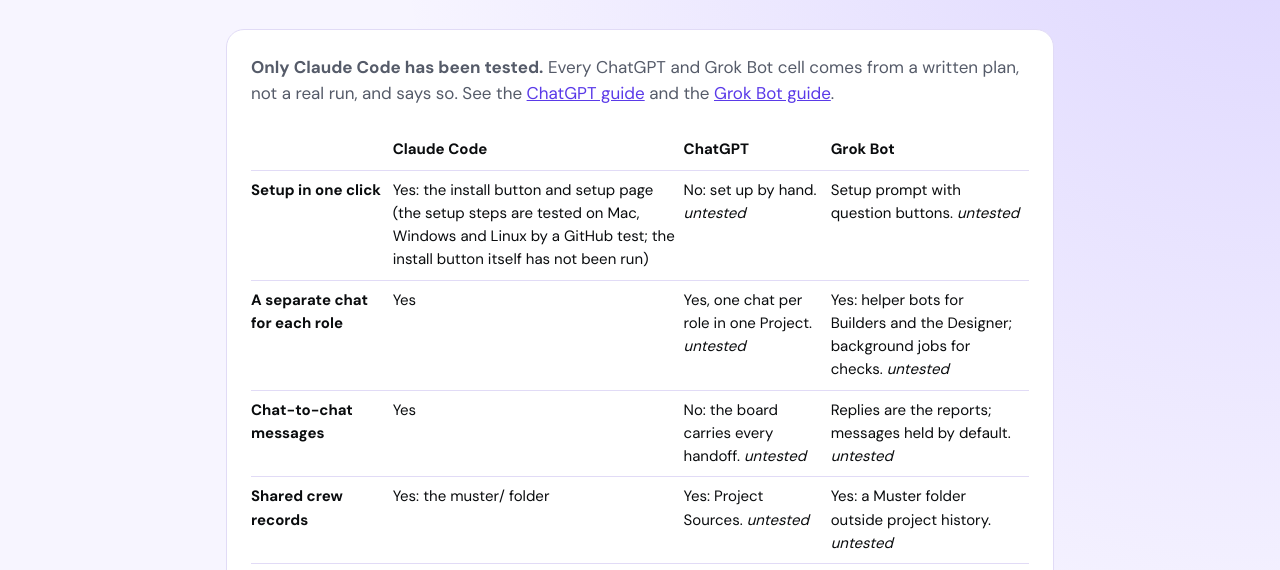
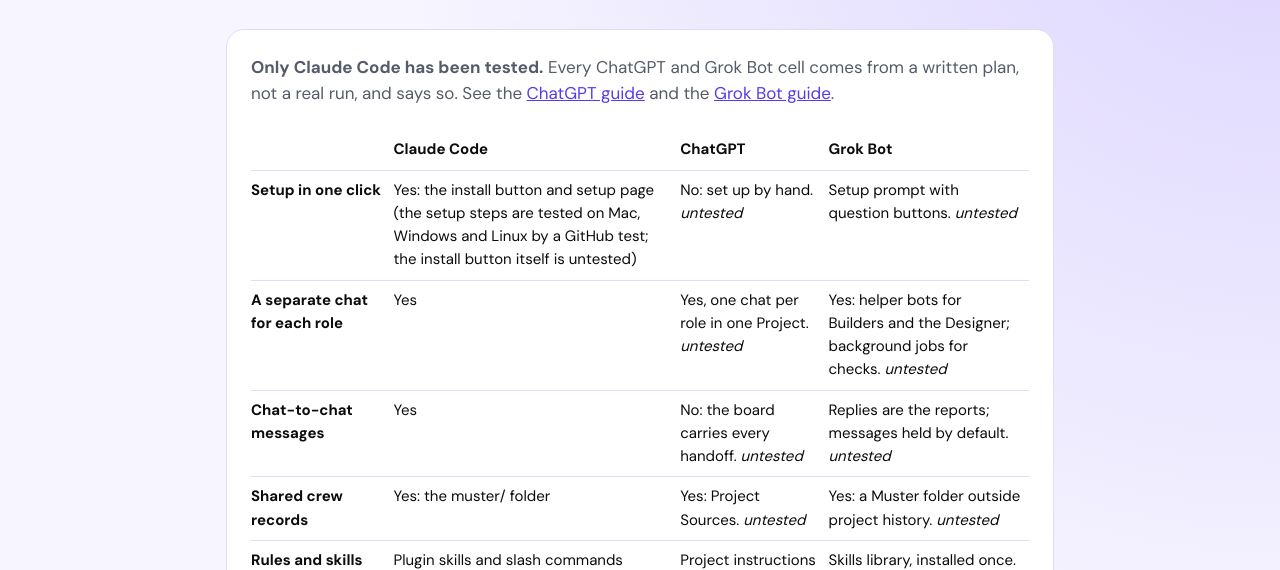
Before and after one commit to d4rthban3/muster, a plain HTML site: page docs/compatibility.html in a window 1280 px wide. Shown: the part 183-753 px from the top of the page. Drawn offline with Linux system fonts and the light colour scheme.

Commit message:
Compatibility: the install button is marked untested
Co-Authored-By: Claude Sonnet 5.5 <noreply@anthropic.com>

```diff
--- a/docs/compatibility.html
+++ b/docs/compatibility.html
@@ -51,7 +51,7 @@ table{width:100%;border-collapse:collapse;font-size:15px;margin:8px 0}th,td{text
 <p><b>Only Claude Code has been tested.</b> Every ChatGPT and Grok Bot cell comes from a written plan, not a real run, and says so. See the <a href="chatgpt.html">ChatGPT guide</a> and the <a href="grokbot.html">Grok Bot guide</a>.</p>
 <div class="tbl"><table>
 <tr><th></th><th>Claude Code</th><th>ChatGPT</th><th>Grok Bot</th></tr>
-<tr><th scope="row">Setup in one click</th><td>Yes: the install button and setup page (the setup steps are tested on Mac, Windows and Linux by a GitHub test; the install button itself has not been run)</td><td>No: set up by hand. <i>untested</i></td><td>Setup prompt with question buttons. <i>untested</i></td></tr>
+<tr><th scope="row">Setup in one click</th><td>Yes: the install button and setup page (the setup steps are tested on Mac, Windows and Linux by a GitHub test; the install button itself is untested)</td><td>No: set up by hand. <i>untested</i></td><td>Setup prompt with question buttons. <i>untested</i></td></tr>
 <tr><th scope="row">A separate chat for each role</th><td>Yes</td><td>Yes, one chat per role in one Project. <i>untested</i></td><td>Yes: helper bots for Builders and the Designer; background jobs for checks. <i>untested</i></td></tr>
 <tr><th scope="row">Chat-to-chat messages</th><td>Yes</td><td>No: the board carries every handoff. <i>untested</i></td><td>Replies are the reports; messages held by default. <i>untested</i></td></tr>
 <tr><th scope="row">Shared crew records</th><td>Yes: the muster/ folder</td><td>Yes: Project Sources. <i>untested</i></td><td>Yes: a Muster folder outside project history. <i>untested</i></td></tr>
```
